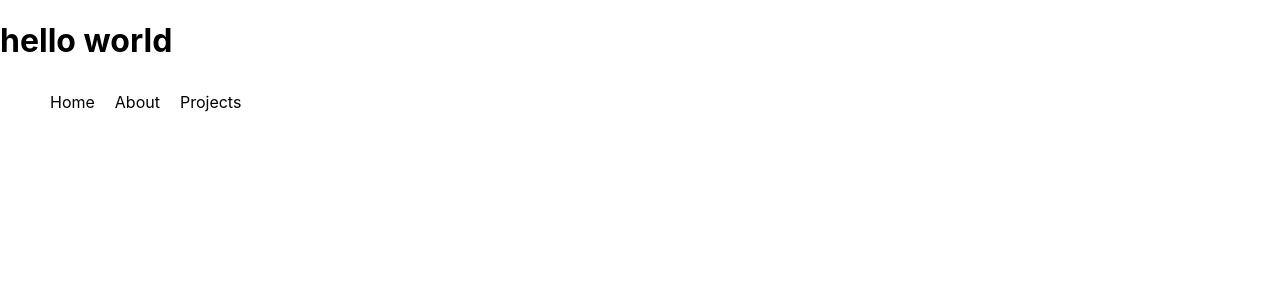
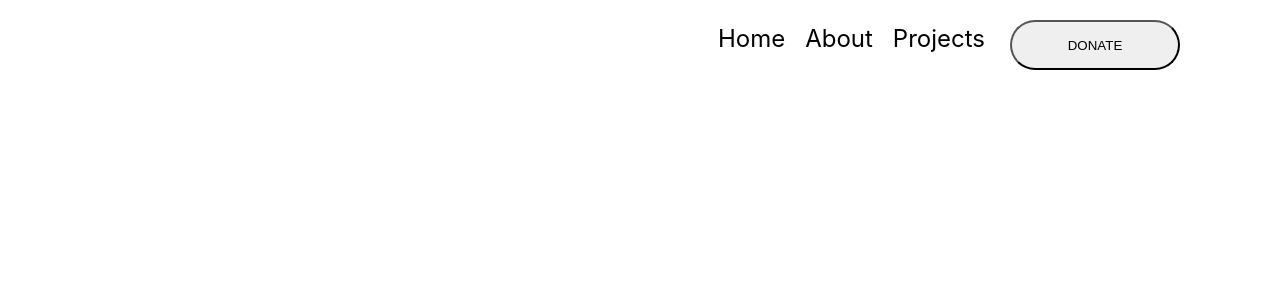
Before and after one commit to oakeef/huge_website, a React (Create React App) app: page / in a window 1280 px wide. Shown: the top 300 px of the page. Built offline with nearby package versions, Linux system fonts and the light colour scheme.

Commit message:
added css styling to Headerand Nav

```diff
--- a/src/Components/Header/Header.css
+++ b/src/Components/Header/Header.css
@@ -0,0 +1,4 @@
+.headerContainer {
+    display: flex;
+    flex-direction: row-reverse;
+}
--- a/src/Components/Header/Header.js
+++ b/src/Components/Header/Header.js
@@ -1,12 +1,11 @@
 import React from "react";
 import NavBar from "../NavBar/NavBar";
+import "./Header.css";
 
 export default function Header() {
     return (
-        <>
-            <h1> hello world</h1>
-
+        <div className="headerContainer">
             <NavBar />
-        </>
+        </div>
     );
 }
--- a/src/Components/NavBar/NavBar.js
+++ b/src/Components/NavBar/NavBar.js
@@ -3,10 +3,13 @@ import "./NavBar.css";
 
 export default function NavBar() {
     return (
-        <ul className="navLinks">
-            <li className="navLink">Home</li>
-            <li className="navLink">About</li>
-            <li className="navLink">Projects</li>
-        </ul>
+        <div className="navContainer">
+            <ul className="navLinks">
+                <li className="navLink">Home</li>
+                <li className="navLink">About</li>
+                <li className="navLink">Projects</li>
+            </ul>
+            <button> DONATE</button>
+        </div>
     );
 }
--- a/src/Components/NavBar/Navbar.css
+++ b/src/Components/NavBar/Navbar.css
@@ -1,11 +1,24 @@
+.navContainer {
+    display: flex;
+}
+
+button {
+    border-radius: 30px;
+    height: 50px;
+    margin: 20px 100px 0 0;
+    width: 170px;
+}
+
 .navLinks {
     display: flex;
     flex-direction: row;
+    font-size: x-large;
     list-style: none;
+    padding-right: 15px;
 }
 
 .navLink {
-    padding: 10px;
+    padding: 0 10px;
 }
 
 .navLink:hover {
```
